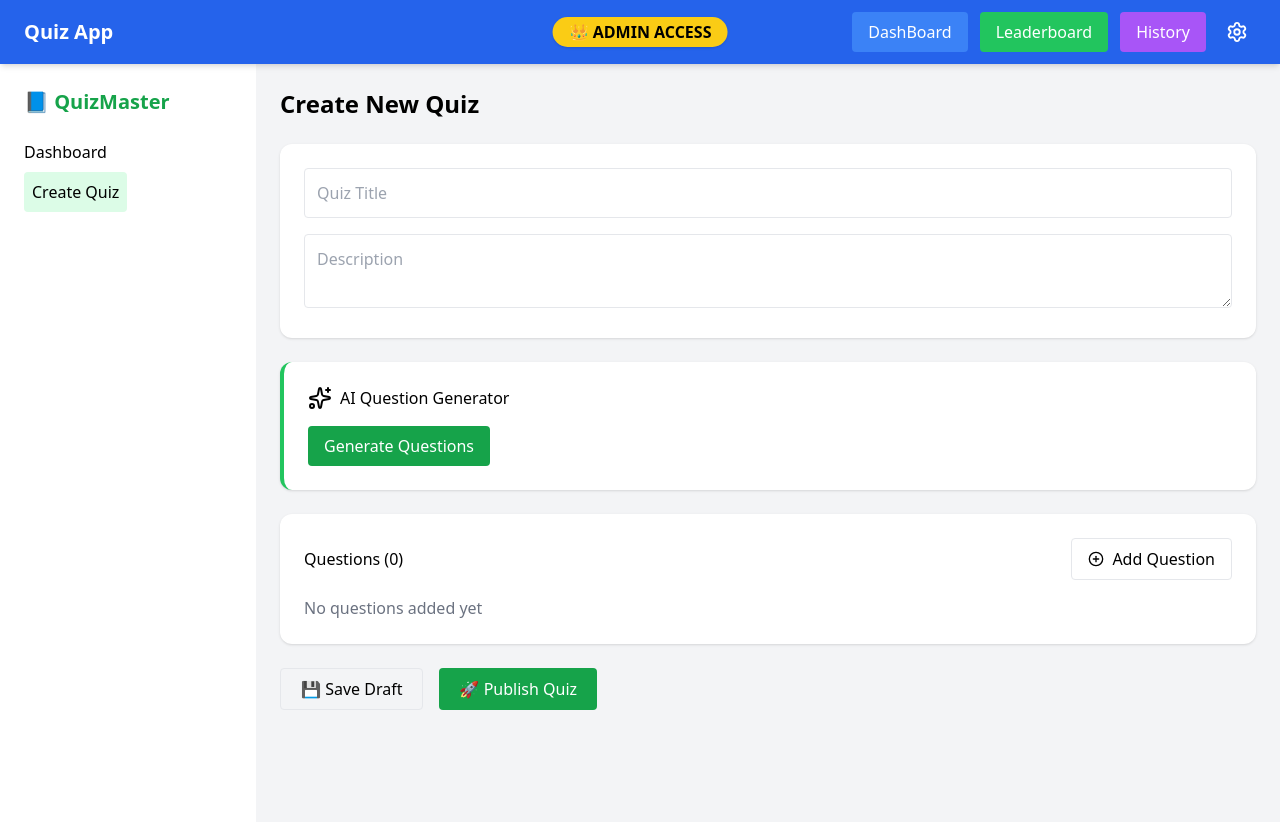
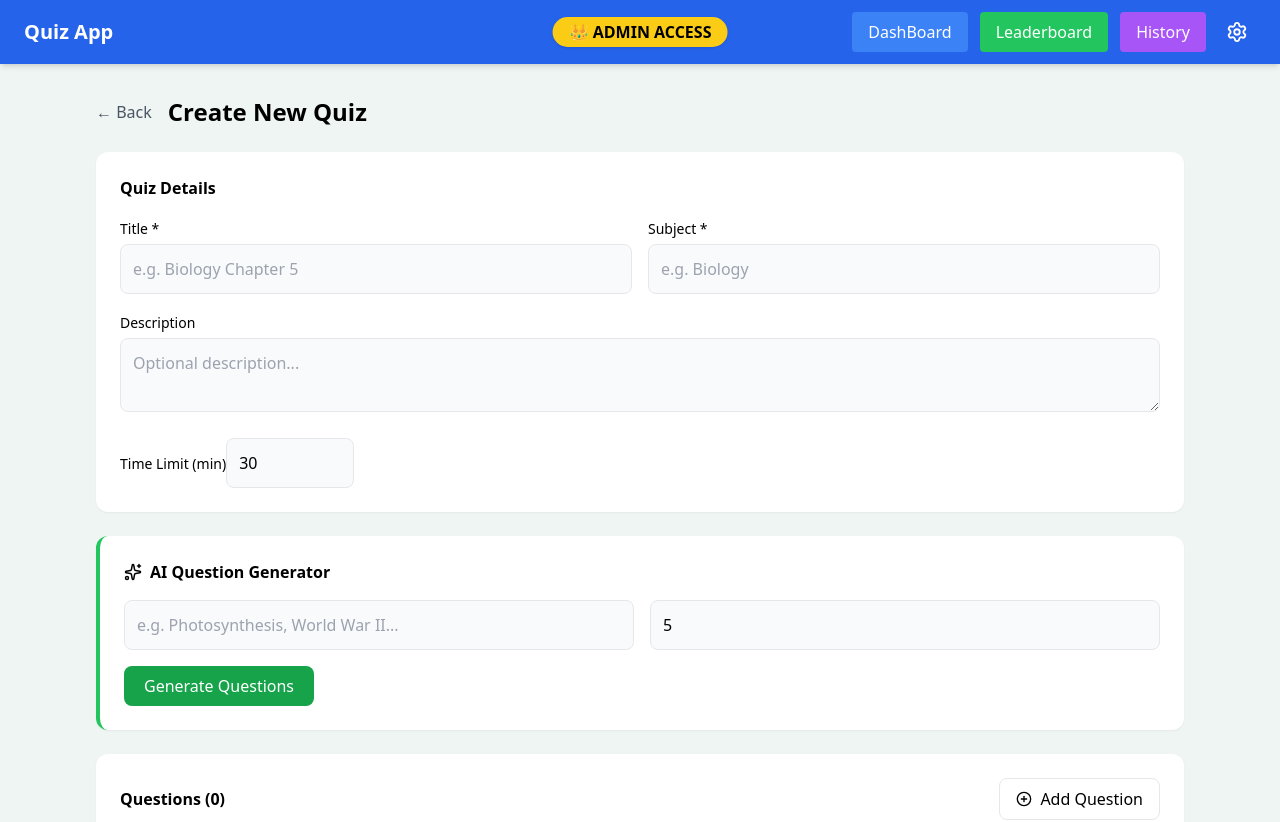
Before and after one commit to MaheshR04/quiz-platform, a React app in the folder frontend/: page /admin/create-quiz in a window 1280 px wide. Shown: the top 822 px of the page. Built offline with nearby package versions, Linux system fonts and the light colour scheme; sample sign-in values are in the browser's storage; the HTML template or start-up script is replaced by a standard one.

Commit message:
update backend storage and ui

```diff
--- a/frontend/src/pages/AdminCreateQuiz.jsx
+++ b/frontend/src/pages/AdminCreateQuiz.jsx
@@ -1,4 +1,3 @@
-
 import { useState } from "react";
 import { useNavigate } from "react-router-dom";
 import { PlusCircle, Trash2, Sparkles } from "lucide-react";
@@ -8,10 +7,11 @@ function AdminCreateQuiz() {
   const navigate = useNavigate();
 
   const [title, setTitle] = useState("");
+  const [subject, setSubject] = useState("");
   const [description, setDescription] = useState("");
+  const [timeLimit, setTimeLimit] = useState(30);
   const [questions, setQuestions] = useState([]);
 
-  // ➕ Add Question
   const addQuestion = () => {
     setQuestions([
       ...questions,
@@ -23,53 +23,31 @@ function AdminCreateQuiz() {
     ]);
   };
 
-  // ❌ Delete Question
   const deleteQuestion = (index) => {
-    const updated = questions.filter((_, i) => i !== index);
-    setQuestions(updated);
+    setQuestions(questions.filter((_, i) => i !== index));
   };
 
-  // ✏️ Question change
   const handleQuestionChange = (index, value) => {
     const updated = [...questions];
     updated[index].question = value;
     setQuestions(updated);
   };
 
-  // ✏️ Option change
   const handleOptionChange = (qIndex, optIndex, value) => {
     const updated = [...questions];
     updated[qIndex].options[optIndex] = value;
     setQuestions(updated);
   };
 
-  // ✅ Select correct answer
   const handleCorrectAnswer = (qIndex, optIndex) => {
     const updated = [...questions];
     updated[qIndex].correctAnswer = optIndex;
     setQuestions(updated);
   };
 
-  // 💾 SAVE QUIZ
   const handleSaveQuiz = async () => {
     try {
       const token = localStorage.getItem("token");
-
-      if (!token) {
-        alert("❌ Please login as admin");
-        return;
-      }
-
-      if (!title || questions.length === 0) {
-        alert("❌ Add title and at least one question");
-        return;
-      }
-
-      const quizData = {
-        title,
-        description,
-        questions
-      };
 
       const res = await fetch("http://localhost:5000/api/quiz/create", {
         method: "POST",
@@ -77,104 +55,156 @@ function AdminCreateQuiz() {
           "Content-Type": "application/json",
           Authorization: `Bearer ${token}`
         },
-        body: JSON.stringify(quizData)
+        body: JSON.stringify({
+          title,
+          subject,
+          description,
+          timeLimit,
+          questions
+        })
       });
 
       const data = await res.json();
 
-      if (!res.ok) {
-        throw new Error(data.message || "Failed to create quiz");
-      }
+      if (!res.ok) throw new Error(data.message);
 
-      alert("✅ Quiz created successfully!");
+      alert("Quiz created!");
       navigate("/quizzes");
 
-    } catch (error) {
-      console.error("CREATE QUIZ ERROR:", error);
-      alert("❌ " + error.message);
+    } catch (err) {
+      alert(err.message);
     }
   };
 
   return (
-    <div className="flex">
+    <div className="min-h-screen bg-[#eef5f3]">
 
-      {/* Sidebar */}
-      <div className="w-64 min-h-screen bg-white shadow-lg p-6 hidden md:block">
-        <h2 className="text-xl font-bold text-green-600 mb-6">
-          📘 QuizMaster
-        </h2>
+      <div className="max-w-6xl mx-auto p-8">
 
-        <button onClick={() => navigate("/quizzes")} className="block mb-2">
-          Dashboard
+        {/* HEADER */}
+        <div className="flex items-center gap-4 mb-6">
+          <button
+            onClick={() => navigate("/quizzes")}
+            className="text-gray-600"
+          >
+            ← Back
           </button>
 
-        <button className="bg-green-100 p-2 rounded">
-          Create Quiz
-        </button>
+          <h1 className="text-2xl font-semibold">
+            Create New Quiz
+          </h1>
         </div>
 
-      {/* Main */}
-      <div className="flex-1 bg-gray-100 p-6">
+        {/* QUIZ DETAILS */}
+        <div className="bg-white rounded-xl shadow-sm p-6 mb-6">
 
-        <h1 className="text-2xl font-bold mb-6">
-          Create New Quiz
-        </h1>
+          <h2 className="font-semibold mb-4">Quiz Details</h2>
 
-        {/* Quiz Details */}
-        <div className="bg-white p-6 rounded-xl shadow mb-6">
+          <div className="grid md:grid-cols-2 gap-4 mb-4">
 
+            <div>
+              <label className="text-sm font-medium">Title *</label>
               <input
-            placeholder="Quiz Title"
-            className="p-3 border rounded w-full mb-4"
+                placeholder="e.g. Biology Chapter 5"
+                className="mt-1 w-full p-3 border rounded-lg bg-gray-50"
                 value={title}
                 onChange={(e) => setTitle(e.target.value)}
               />
+            </div>
 
+            <div>
+              <label className="text-sm font-medium">Subject *</label>
+              <input
+                placeholder="e.g. Biology"
+                className="mt-1 w-full p-3 border rounded-lg bg-gray-50"
+                value={subject}
+                onChange={(e) => setSubject(e.target.value)}
+              />
+            </div>
+
+          </div>
+
+          <div className="mb-4">
+            <label className="text-sm font-medium">Description</label>
             <textarea
-            placeholder="Description"
-            className="w-full p-3 border rounded"
+              placeholder="Optional description..."
+              className="mt-1 w-full p-3 border rounded-lg bg-gray-50"
               value={description}
               onChange={(e) => setDescription(e.target.value)}
+            />
+          </div>
+
+          <div>
+            <label className="text-sm font-medium">
+              Time Limit (min)
+            </label>
+            <input
+              type="number"
+              className="mt-1 w-32 p-3 border rounded-lg bg-gray-50"
+              value={timeLimit}
+              onChange={(e) => setTimeLimit(e.target.value)}
+            />
+          </div>
+
+        </div>
+
+        {/* AI GENERATOR */}
+        <div className="bg-white rounded-xl shadow-sm p-6 mb-6 border-l-4 border-green-500">
+
+          <div className="flex items-center gap-2 mb-4 font-semibold">
+            <Sparkles size={18} />
+            AI Question Generator
+          </div>
+
+          <div className="grid md:grid-cols-2 gap-4 mb-4">
+
+            <input
+              placeholder="e.g. Photosynthesis, World War II..."
+              className="p-3 border rounded-lg bg-gray-50"
+            />
+
+            <input
+              type="number"
+              defaultValue={5}
+              className="p-3 border rounded-lg bg-gray-50"
             />
 
           </div>
 
-        {/* AI Generator */}
-        <div className="bg-white p-6 rounded-xl shadow mb-6 border-l-4 border-green-500">
-          <div className="flex items-center gap-2 mb-4">
-            <Sparkles /> AI Question Generator
+          <button className="bg-green-600 text-white px-5 py-2 rounded-lg">
+            Generate Questions
+          </button>
+
         </div>
 
-          <button className="bg-green-600 text-white px-4 py-2 rounded">
-            Generate Questions
-          </button>
-        </div>
-
-        {/* Questions */}
-        <div className="bg-white p-6 rounded-xl shadow">
+        {/* QUESTIONS */}
+        <div className="bg-white rounded-xl shadow-sm p-6 mb-6">
 
           <div className="flex justify-between items-center mb-4">
-            <h2>Questions ({questions.length})</h2>
+            <h2 className="font-semibold">
+              Questions ({questions.length})
+            </h2>
 
             <button
               onClick={addQuestion}
-              className="flex items-center gap-2 border px-4 py-2 rounded"
+              className="flex items-center gap-2 border px-4 py-2 rounded-lg"
             >
-              <PlusCircle size={16} /> Add Question
+              <PlusCircle size={16} />
+              Add Question
             </button>
           </div>
 
           {questions.length === 0 && (
             <p className="text-gray-500">
-              No questions added yet
+              Questions will appear here...
             </p>
           )}
 
           {questions.map((q, index) => (
-            <div key={index} className="border p-4 rounded mb-4">
+            <div key={index} className="border p-4 rounded-lg mb-4">
 
               <div className="flex justify-between mb-2">
-                <span className="font-semibold">Q{index + 1}</span>
+                <span className="font-medium">Q{index + 1}</span>
 
                 <button onClick={() => deleteQuestion(index)}>
                   <Trash2 className="text-red-500" />
@@ -182,7 +212,7 @@ function AdminCreateQuiz() {
               </div>
 
               <textarea
-                placeholder="Enter question"
+                placeholder="Enter question text..."
                 className="w-full p-2 border rounded mb-3"
                 value={q.question}
                 onChange={(e) =>
@@ -217,15 +247,16 @@ function AdminCreateQuiz() {
 
         </div>
 
-        <div className="flex gap-4 mt-6">
+        {/* FOOTER BUTTONS */}
+        <div className="flex gap-4">
 
-          <button className="px-5 py-2 border rounded hover:bg-gray-100">
+          <button className="px-5 py-2 border rounded-lg">
             💾 Save Draft
           </button>
 
           <button
             onClick={handleSaveQuiz}
-            className="px-5 py-2 bg-green-600 text-white rounded hover:bg-green-700"
+            className="px-5 py-2 bg-green-600 text-white rounded-lg"
           >
             🚀 Publish Quiz
           </button>
--- a/frontend/src/pages/EditQuiz.jsx
+++ b/frontend/src/pages/EditQuiz.jsx
@@ -1,6 +1,5 @@
 import { useEffect, useState } from "react";
 import { useParams, useNavigate } from "react-router-dom";
-import axios from "axios";
 
 function EditQuiz() {
 
@@ -11,38 +10,34 @@ function EditQuiz() {
   const [description, setDescription] = useState("");
   const [questions, setQuestions] = useState([]);
 
-  const token = localStorage.getItem("token");
-
-  // Load quiz data
+  // ✅ FIXED LOAD LOGIC
   useEffect(() => {
 
-    const fetchQuiz = async () => {
-      try {
+    let storedQuizzes = JSON.parse(localStorage.getItem("quizzes")) || [];
 
-        const res = await axios.get(
-          `http://localhost:5000/api/quiz/${id}`,
-          {
-            headers: {
-              Authorization: `Bearer ${token}`
-            }
-          }
-        );
+    // 1. Try from quizzes list
+    let quiz = storedQuizzes.find((q) => q._id === id);
 
-        const quiz = res.data.quiz;
+    // 2. Fallback from currentQuiz (IMPORTANT FIX)
+    if (!quiz) {
+      const current = JSON.parse(localStorage.getItem("currentQuiz"));
+      if (current && current._id === id) {
+        quiz = current;
+      }
+    }
 
-        setTitle(quiz.title);
-        setDescription(quiz.description);
-        setQuestions(quiz.questions);
+    // 3. If still not found
+    if (!quiz) {
+      alert("Quiz not found!");
+      navigate("/quizzes");
+      return;
+    }
 
-      } catch (error) {
-        console.error(error);
-        alert("Error loading quiz");
-      }
-    };
+    setTitle(quiz.title);
+    setDescription(quiz.description);
+    setQuestions(quiz.questions);
 
-    fetchQuiz();
-
-  }, [id, token]);
+  }, [id, navigate]);
 
   // Update question
   const handleQuestionChange = (index, value) => {
@@ -77,7 +72,7 @@ function EditQuiz() {
     ]);
   };
 
-  // ❌ Delete Question (SAFE)
+  // ❌ Delete Question
   const deleteQuestion = (index) => {
 
     if (questions.length === 1) {
@@ -92,26 +87,44 @@ function EditQuiz() {
     setQuestions(updated);
   };
 
-  // Save update
-  const handleUpdate = async () => {
+  // ✅ FIXED SAVE LOGIC
+  const handleUpdate = () => {
+
     try {
 
-      await axios.put(
-        `http://localhost:5000/api/quiz/${id}`,
-        { title, description, questions },
-        {
-          headers: {
-            Authorization: `Bearer ${token}`
-          }
-        }
+      let storedQuizzes = JSON.parse(localStorage.getItem("quizzes")) || [];
+
+      // Update quizzes array
+      const updatedQuizzes = storedQuizzes.map((q) =>
+        q._id === id
+          ? { ...q, title, description, questions }
+          : q
       );
 
-      alert("Quiz updated successfully!");
+      localStorage.setItem("quizzes", JSON.stringify(updatedQuizzes));
+
+      // ALSO update currentQuiz (IMPORTANT)
+      const current = JSON.parse(localStorage.getItem("currentQuiz"));
+
+      if (current && current._id === id) {
+        localStorage.setItem(
+          "currentQuiz",
+          JSON.stringify({
+            ...current,
+            title,
+            description,
+            questions
+          })
+        );
+      }
+
+      alert("Quiz updated successfully ✅");
+
       navigate("/quizzes");
 
     } catch (error) {
       console.error(error);
-      alert("Error updating quiz");
+      alert("Error updating quiz ❌");
     }
   };
 
@@ -125,14 +138,16 @@ function EditQuiz() {
         type="text"
         value={title}
         onChange={(e) => setTitle(e.target.value)}
-        className="w-full border p-2 mb-4"
+        className="w-full border p-2 mb-4 rounded"
+        placeholder="Quiz Title"
       />
 
       {/* Description */}
       <textarea
         value={description}
         onChange={(e) => setDescription(e.target.value)}
-        className="w-full border p-2 mb-6"
+        className="w-full border p-2 mb-6 rounded"
+        placeholder="Description"
       />
 
       {/* Questions */}
@@ -140,7 +155,7 @@ function EditQuiz() {
 
         <div
           key={qIndex}
-          className="border p-4 mb-6 rounded relative bg-white shadow"
+          className="border p-4 mb-6 rounded-lg bg-white shadow"
         >
 
           <div className="flex justify-between items-center mb-2">
@@ -149,7 +164,6 @@ function EditQuiz() {
               Question {qIndex + 1}
             </h2>
 
-            {/* ❌ Delete Button */}
             <button
               onClick={() => deleteQuestion(qIndex)}
               className="text-red-600 text-sm font-semibold hover:underline"
@@ -165,7 +179,8 @@ function EditQuiz() {
             onChange={(e) =>
               handleQuestionChange(qIndex, e.target.value)
             }
-            className="w-full border p-2 mb-4"
+            className="w-full border p-2 mb-4 rounded"
+            placeholder="Enter question"
           />
 
           {q.options.map((opt, oIndex) => (
@@ -188,7 +203,8 @@ function EditQuiz() {
                 onChange={(e) =>
                   handleOptionChange(qIndex, oIndex, e.target.value)
                 }
-                className="w-full border p-2"
+                className="w-full border p-2 rounded"
+                placeholder={`Option ${oIndex + 1}`}
               />
 
             </div>
```
Also changed, not shown: frontend/src/components/Layout.jsx (added, +41 -0 lines), frontend/src/pages/QuizList.jsx (+61 -47 lines), frontend/src/pages/QuizPage.jsx (+47 -73 lines). Lines whose indentation alone changed are shown as unchanged.
